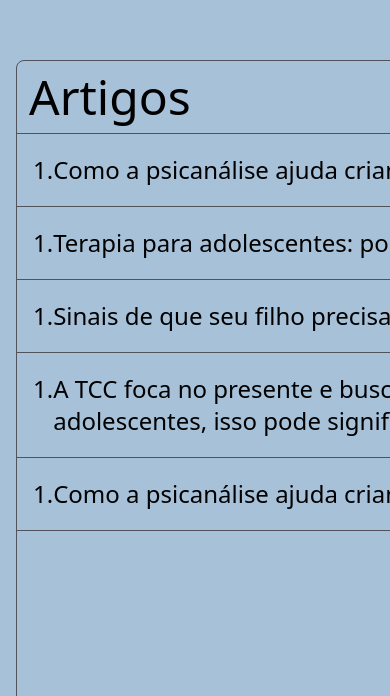
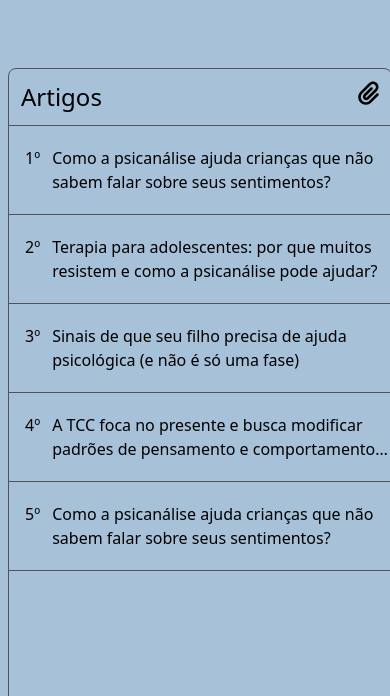
Before and after one commit to Gui7F/Site_Leana_Psicologa, a React (Vite) app: page / in a window 390 px wide. Shown: the part 1708-2404 px from the top of the page. Built offline with nearby package versions, Linux system fonts and the light colour scheme; a web font is replaced by a local one.

Commit message:
add: responsive layout of article

```diff
--- a/src/components/Articles.jsx
+++ b/src/components/Articles.jsx
@@ -3,62 +3,53 @@ import { FontAwesomeIcon } from "@fortawesome/react-fontawesome";
 import { faPaperclip } from "@fortawesome/free-solid-svg-icons";
 const Articles = () => {
   return (
-    <div className="border border-zinc-600 rounded-lg h-full">
-      <div className="flex justify-between text-5xl border-b border-b-zinc-600">
+    <div className="border border-zinc-600 rounded-lg h-full max-[480px]:w-96">
+      <div className="flex justify-between lg:text-5xl text-2xl border-b border-b-zinc-600">
         <h1 className="text-start p-3">Artigos</h1>
+        <FontAwesomeIcon icon={faPaperclip} className="p-3" />
+      </div>
 
-        <FontAwesomeIcon icon={faPaperclip} className="p-3"/>
-      </div>
-      <div className="border-b border-zinc-600 text-start pt-5 pb-5 text-2xl ">
+      <div className="border-b border-zinc-600 text-start pt-5 pb-5 lg:text-2xl">
         <Link target="_blank" to="article_1">
           <div className="flex">
-
-        <span className="pl-4">
-          1.
-        </span>
-          <h2>
+            <span className="pl-4 pr-3">1º</span>
+            <h2 className="line-clamp-2 hover:line-clamp-none transition-all duration-300">
               Como a psicanálise ajuda crianças que não sabem falar sobre seus
               sentimentos?
             </h2>
           </div>
         </Link>
       </div>
-      <div className="border-b border-zinc-600 text-start pt-5 pb-5 text-2xl ">
+
+      <div className="border-b border-zinc-600 text-start pt-5 pb-5 lg:text-2xl">
         <Link target="_blank" to="article_1">
           <div className="flex">
-
-        <span className="pl-4">
-          1.
-        </span>
-          <h2>
+            <span className="pl-4 pr-3">2º</span>
+            <h2 className="line-clamp-2 hover:line-clamp-none transition-all duration-300">
               Terapia para adolescentes: por que muitos resistem e como a
               psicanálise pode ajudar?
             </h2>
           </div>
         </Link>
       </div>
-      <div className="border-b border-zinc-600 text-start pt-5 pb-5 text-2xl ">
+
+      <div className="border-b border-zinc-600 text-start pt-5 pb-5 lg:text-2xl">
         <Link target="_blank" to="article_1">
           <div className="flex">
-
-        <span className="pl-4">
-          1.
-        </span>
-          <h2>
-          Sinais de que seu filho precisa de ajuda psicológica (e não é só uma
-            fase)
+            <span className="pl-4 pr-3">3º</span>
+            <h2 className="line-clamp-2 hover:line-clamp-none transition-all duration-300">
+              Sinais de que seu filho precisa de ajuda psicológica (e não é só
+              uma fase)
             </h2>
           </div>
         </Link>
       </div>
-      <div className="border-b border-zinc-600 text-start pt-5 pb-5 text-2xl ">
+
+      <div className="border-b border-zinc-600 text-start pt-5 pb-5 lg:text-2xl">
         <Link target="_blank" to="article_1">
           <div className="flex">
-
-        <span className="pl-4">
-          1.
-        </span>
-          <h2>
+            <span className="pl-4 pr-3">4º</span>
+            <h2 className="line-clamp-2 hover:line-clamp-none transition-all duration-300">
               A TCC foca no presente e busca modificar padrões de pensamento e
               comportamento que causam sofrimento. Para crianças e adolescentes,
               isso pode significar:
@@ -66,14 +57,12 @@ const Articles = () => {
           </div>
         </Link>
       </div>
-      <div className="border-b border-zinc-600 text-start pt-5 pb-5 text-2xl ">
+
+      <div className="border-b border-zinc-600 text-start pt-5 pb-5 lg:text-2xl">
         <Link target="_blank" to="article_1">
           <div className="flex">
-
-        <span className="pl-4">
-          1.
-        </span>
-          <h2>
+            <span className="pl-4 pr-3">5º</span>
+            <h2 className="line-clamp-2 hover:line-clamp-none transition-all duration-300">
               Como a psicanálise ajuda crianças que não sabem falar sobre seus
               sentimentos?
             </h2>
--- a/src/components/Main.jsx
+++ b/src/components/Main.jsx
@@ -28,11 +28,11 @@ const Main = () => {
         />
 
         {/* Seções do site */}
-        <div className="bg-mint-100 w-1500 m-auto" >
-        <div ref={homeRef} className="section text-center h-svh  pt-[80px] pl-1 pr-1"><Home /></div>
-        <div ref={aboutMeRef} className="section text-center h-svh pt-[80px] pl-1 pr-1"><AboutMe /></div>
-        <div ref={articlesRef} className="section text-center h-svh pt-[80px] pl-4 pr-4 pb-4" ><Articles /></div>
-        <div ref={contactRef} className="section text-center h-svh pt-[80px] pl-1 pr-1"><Contact /></div>
+        <div className="bg-mint-100 w-1500 m-auto p-2" >
+        <div ref={homeRef} className="section text-center h-svh  pt-[80px]"><Home /></div>
+        <div ref={aboutMeRef} className="section text-center h-svh pt-[80px]"><AboutMe /></div>
+        <div ref={articlesRef} className="section text-center h-svh pt-[80px] lg:pl-4 lg:pr-4 lg:pb-4 " ><Articles /></div>
+        <div ref={contactRef} className="section text-center h-svh pt-[80px]"><Contact /></div>
         </div>
 
 
--- a/tailwind.config.js
+++ b/tailwind.config.js
@@ -11,6 +11,7 @@ export default {
         'mint-200': '#C2DCF2',
         'mint-250': '#5F7A8C',
         'mint-300': '#2E5D89',
+        'mint-400' : '#6085A6',
         'font-100': '#F0F3F5',
         'font-gray': '#4B5563',
       },
```
Lines whose indentation alone changed are shown as unchanged.
